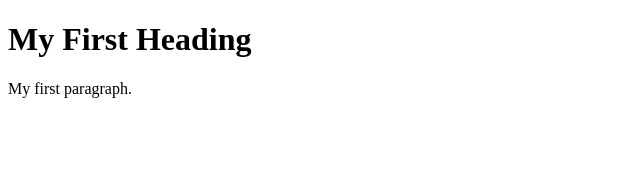
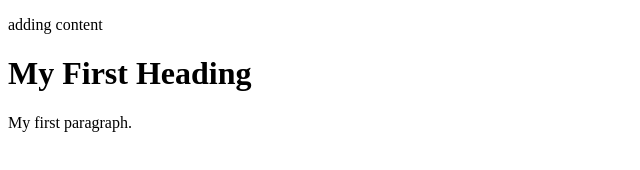
Before and after one commit to rakeshravi796/git-assignment-3, a plain HTML site: page index.html in a window 1280 px wide. Shown: the whole page, without its empty margins (0-640 px from the left). Drawn offline with Linux system fonts and the light colour scheme.

Commit message:
Add content

```diff
--- a/index.html
+++ b/index.html
@@ -1,10 +1,10 @@
 <!DOCTYPE html>
 <html>
 <head>
-<title>Page Title</title>
+<title>Page Title adding title</title>
 </head>
 <body>
-
+<p>adding content</p>
 <h1>My First Heading</h1>
 <p>My first paragraph.</p>
 
```
